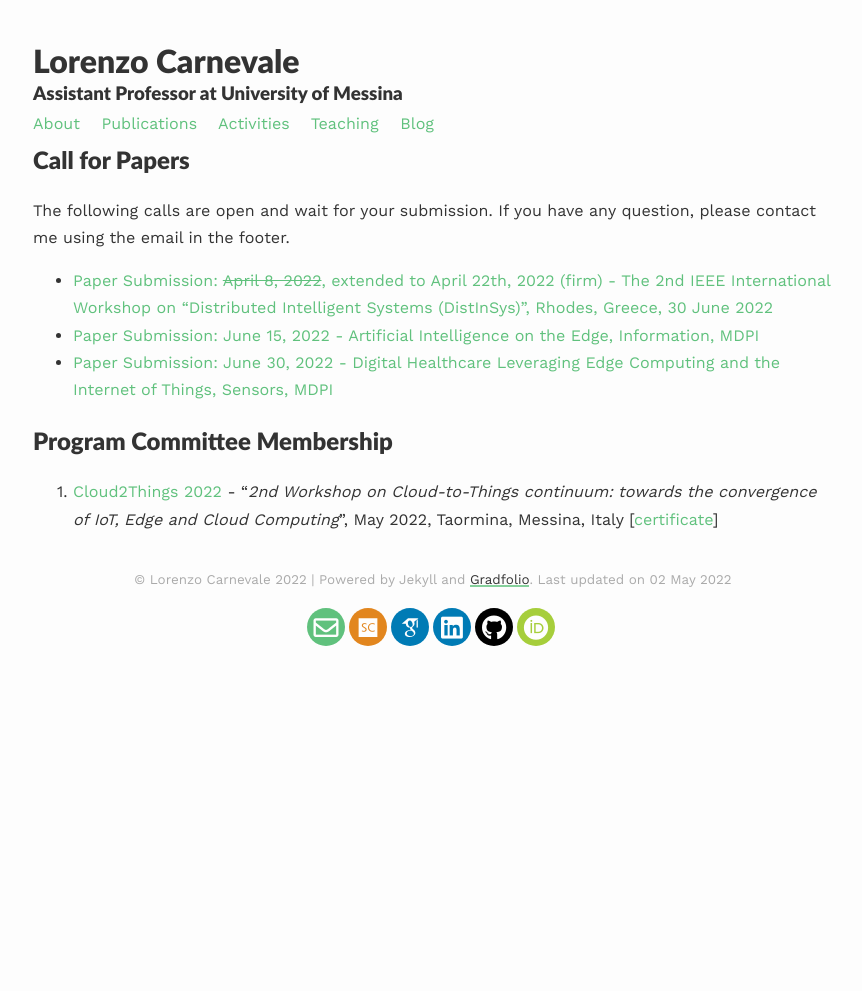
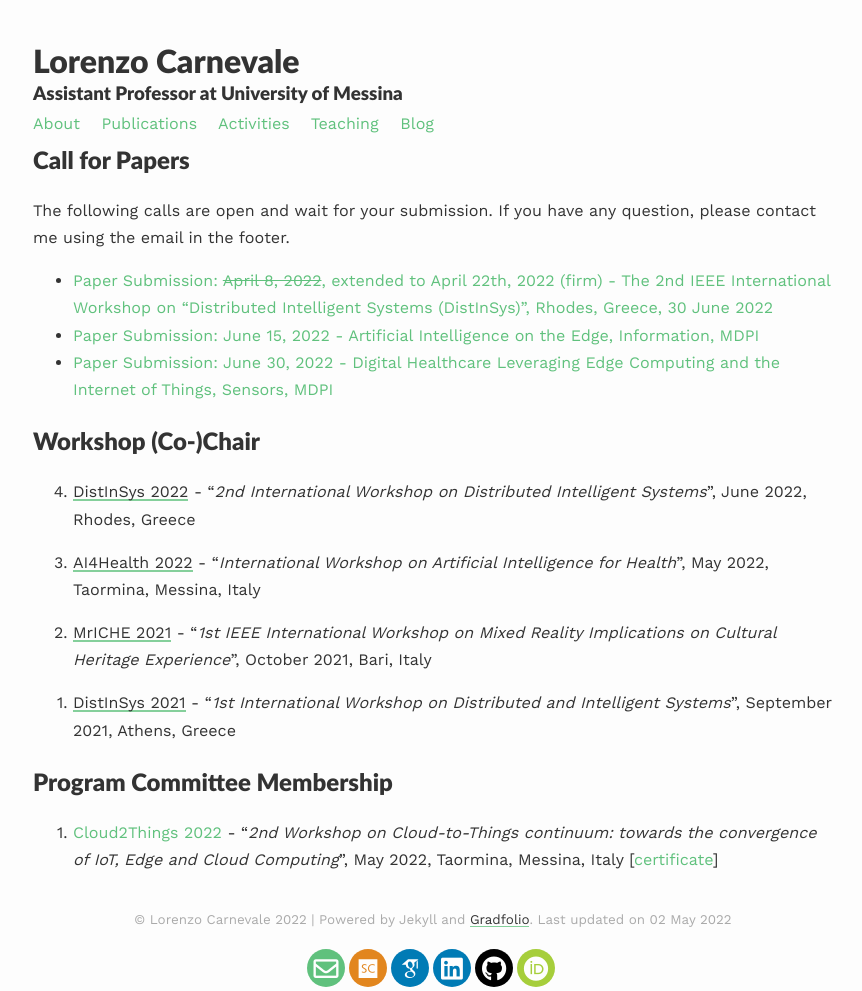
Before and after one commit to lcarnevale/lcarnevale.github.io, a Jekyll site: the page built from _pages/activities.md, in a window 1280 px wide. Shown: the whole page, without its empty margins (207-1069 px from the left). Built offline with Jekyll 4.4.1, drawn with Linux system fonts in a browser that asks for light colours; nearby versions of some CDN libraries; some web fonts are replaced; before the commit the page ends 964 px from its top, so only the background shows below that.

Commit message:
add workshop chair activity

```diff
--- a/_pages/activities.md
+++ b/_pages/activities.md
@@ -12,6 +12,16 @@ The following calls are open and wait for your submission. If you have any quest
 - [Paper Submission: June 15, 2022 - Artificial Intelligence on the Edge, Information, MDPI](https://www.mdpi.com/journal/information/special_issues/AI_on_the_edge)
 - [Paper Submission: June 30, 2022 - Digital Healthcare Leveraging Edge Computing and the Internet of Things, Sensors, MDPI](https://www.mdpi.com/journal/sensors/special_issues/digihealth_IoT)
 
+## Workshop (Co-)Chair
+0. [DistInSys 2022](https://fcrlab.unime.it/calls/distinsys2022) - "<i>2nd International Workshop on Distributed Intelligent Systems</i>", June 2022, Rhodes, Greece
+
+0. [AI4Health 2022](https://www.ai4health.icar.cnr.it) - "<i>International Workshop on Artificial Intelligence for Health</i>", May 2022, Taormina, Messina, Italy
+
+0. [MrICHE 2021](https://fcrlab.unime.it/calls/mriche2021) - "<i>1st IEEE International Workshop on Mixed Reality Implications on Cultural Heritage Experience</i>", October 2021, Bari, Italy
+
+0. [DistInSys 2021](https://fcrlab.unime.it/calls/distinsys2021) - "<i>1st International Workshop on Distributed and Intelligent Systems</i>", September 2021, Athens, Greece
+{: reversed="reversed"}
+
 ## Program Committee Membership
 0. [Cloud2Things 2022](https://cloud2things2022.netsons.org/) - "<i>2nd Workshop on Cloud-to-Things continuum: towards the convergence of IoT, Edge and Cloud Computing</i>", May 2022, Taormina, Messina, Italy [[certificate](https://drive.google.com/file/d/1tR7AiEKAzVlR0Z5y8EHwjZcD36Pztheb/view?usp=sharing)]
 {: reversed="reversed"}
```
